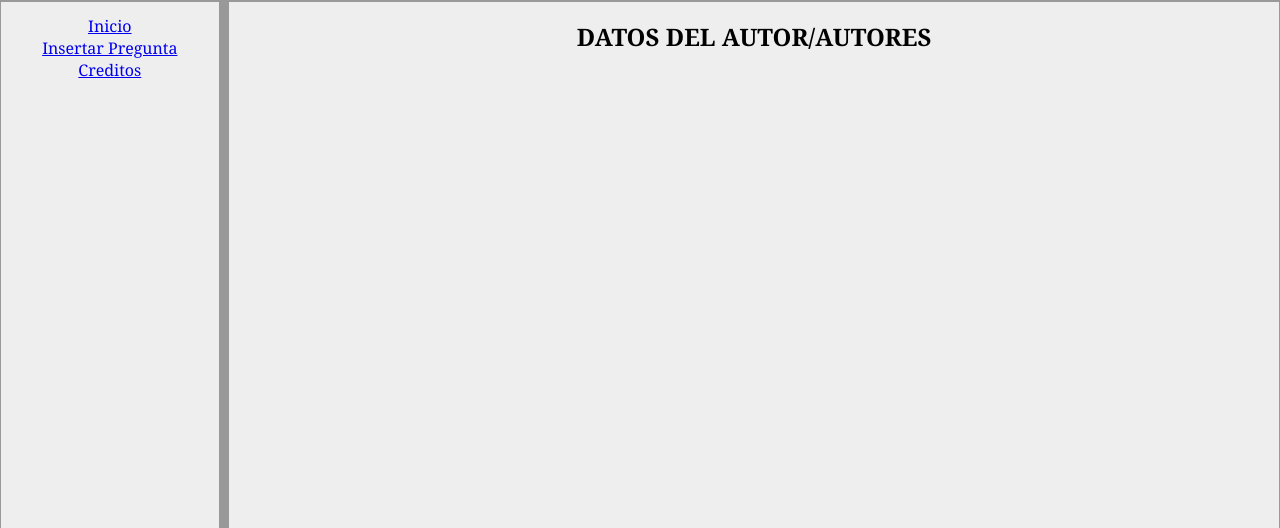
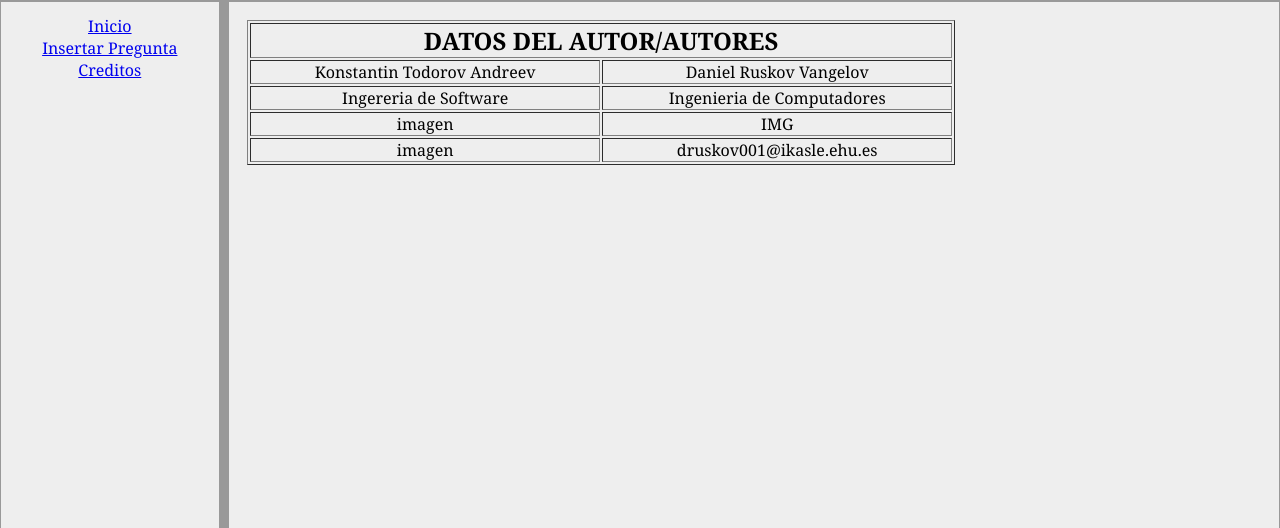
Before and after one commit to kandreev-contact/ProyectoSW2020, a PHP site: page /Credits.php in a window 1280 px wide. Shown: the part 75-603 px from the top of the page. Run offline with PHP 8.4, Linux system fonts and the light colour scheme.

Commit message:
tabla hecha

```diff
--- a/php/Credits.php
+++ b/php/Credits.php
@@ -1,17 +1,40 @@
 <!DOCTYPE html>
 <html>
+
 <head>
 	<?php include '../html/Head.html'?>
 </head>
+
 <body>
 	<?php include '../php/Menus.php' ?>
 	<section class="main" id="s1">
 		<div>
-
+			<table border="1px">
+				<tr>
+					<th colspan="2" width="700">
 						<h2>DATOS DEL AUTOR/AUTORES</h2>
-
+					</th>
+				</tr>
+				<tr>
+					<td width="50%">Konstantin Todorov Andreev</td>
+					<td width="50%">Daniel Ruskov Vangelov</td>
+				</tr>
+				<tr>
+					<td>Ingereria de Software</td>
+					<td>Ingenieria de Computadores</td>
+				</tr>
+				<tr>
+					<td>imagen</td>
+					<td>IMG</td>
+				</tr>
+				<tr>
+					<td>imagen</td>
+					<td>druskov001@ikasle.ehu.es</td>
+				</tr>
+			</table>
 		</div>
 	</section>
 	<?php include '../html/Footer.html' ?>
 </body>
+
 </html>
```
Lines whose indentation alone changed are shown as unchanged.
